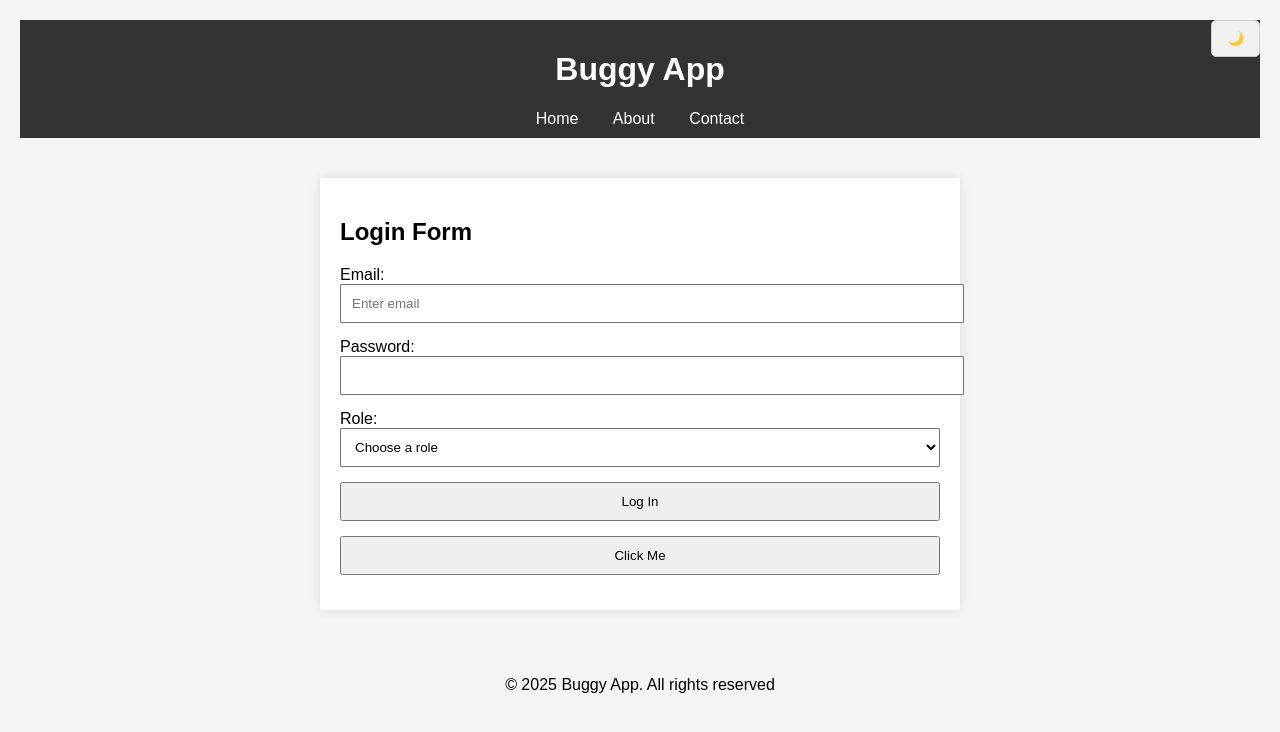
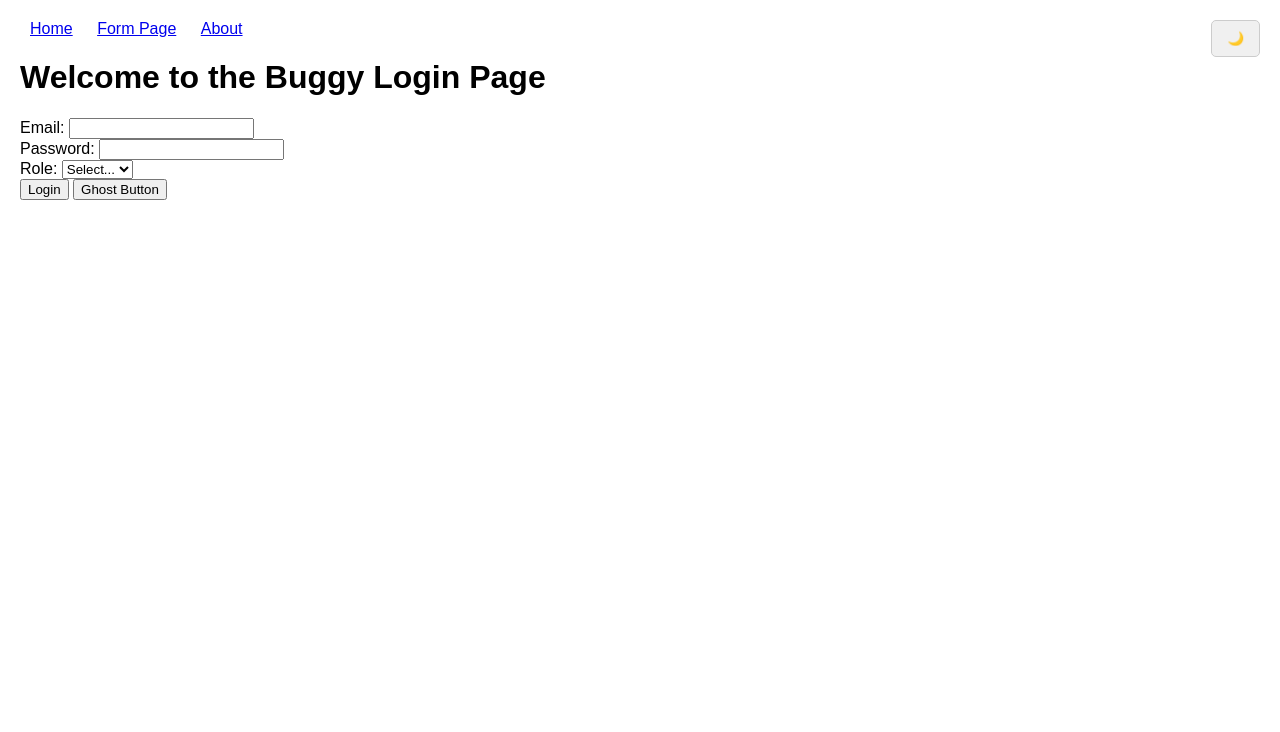
Before and after one commit to handpicked-cotton/QA-Web-App, a plain HTML site: page index.html in a window 1280 px wide. Drawn offline with Linux system fonts and the light colour scheme.

Commit message:
Update index.html

```diff
--- a/index.html
+++ b/index.html
@@ -7,114 +7,51 @@
   <style>
     body {
       font-family: Arial, sans-serif;
-      background-color: #f4f4f4;
-      margin: 0;
-      padding: 20px;
+      margin: 20px;
+      transition: background-color 0.3s, color 0.3s;
     }
-    header {
-      background-color: #333;
-      color: white;
-      padding: 10px;
-      text-align: center;
-    }
-    nav a {
-      color: white;
-      margin: 0 15px;
-      text-decoration: none;
-    }
-    nav a:hover {
-      text-decoration: underline;
-    }
-    main {
-      max-width: 600px;
-      margin: 40px auto;
-      background: white;
-      padding: 20px;
-      box-shadow: 0 0 10px rgba(0,0,0,0.1);
-    }
-    input, button, select {
-      display: block;
-      margin-bottom: 15px;
-      width: 100%;
-      padding: 10px;
+    .dark-theme {
+      background-color: #222;
+      color: #f0f0f0;
     }
     .error {
       color: red;
       font-size: 0.9em;
-      display: none;
     }
-    footer {
-      text-align: center;
-      padding: 10px;
-      margin-top: 20px;
+    nav a {
+      margin: 0 10px;
     }
   </style>
 </head>
 <body>
-  <header>
-    <h1>Buggy App</h1>
   <nav>
     <a href="#">Home</a>
-      <a href="brokenlink.html">About</a>
-      <a href="#contact">Contact</a>
+    <a href="form.html">Form Page</a>
+    <a href="about.html">About</a> <!-- Broken link -->
   </nav>
-  </header>
 
-  <main>
-    <h2>Login Form</h2>
+  <h1>Welcome to the Buggy Login Page</h1>
   <form id="loginForm">
+    <div>
       <label for="email">Email:</label>
-      <input type="text" id="email" name="email" placeholder="Enter email" />
-      <div id="emailError" class="error">Please enter a valid email.</div>
-
+      <input type="text" id="email" name="email" />
+      <div id="emailError" class="error"></div>
+    </div>
+    <div>
       <label for="password">Password:</label>
       <input type="password" id="password" name="password" />
-      <div id="passwordError" class="error">Password is required.</div>
-
+      <div id="passwordError" class="error"></div>
+    </div>
+    <div>
       <label for="role">Role:</label>
-      <select id="role">
-        <option>Choose a role</option>
+      <select id="role" name="role">
+        <option value="">Select...</option>
+        <option value="admin">Admin</option>
       </select>
-
-      <button type="submit">Log In</button>
+    </div>
+    <button type="submit">Login</button>
+    <button type="button" id="ghostBtn">Ghost Button</button>
   </form>
-
-    <button id="ghostBtn">Click Me</button>
-  </main>
-
-  <footer>
-    <p>© 2025 Buggy App. All rights reserved</p>
-  </footer>
-
-  <script>
-    document.getElementById('loginForm').addEventListener('submit', function(e) {
-      e.preventDefault();
-
-      const email = document.getElementById('email').value;
-      const password = document.getElementById('password').value;
-      let valid = true;
-
-      if (!email.includes('@')) {
-        document.getElementById('emailError').style.display = 'block';
-        valid = false;
-      }
-
-      if (password === '') {
-        document.getElementById('passwordError').style.display = 'block';
-        valid = false;
-      }
-
-      if (valid) {
-        alert('Login successful!');
-      }
-    });
-
-    // Ghost button behavior
-    document.getElementById('ghostBtn').addEventListener('click', function() {
-      console.log('Ghost button clicked');
-      // No visual feedback, no real function
-    });
-  </script>
 
   <!-- Theme Toggle Button -->
   <div style="position: fixed; top: 20px; right: 20px;">
@@ -124,19 +61,44 @@
   </div>
 
   <script>
+    document.getElementById('ghostBtn').addEventListener('click', () => {
+      console.log("Ghost button clicked"); // No visible action
+    });
+
+    document.getElementById('loginForm').addEventListener('submit', function(e) {
+      e.preventDefault();
+
+      const email = document.getElementById('email').value;
+      const password = document.getElementById('password').value;
+      const role = document.getElementById('role').value;
+
+      // Reset errors
+      document.getElementById('emailError').textContent = '';
+      document.getElementById('passwordError').textContent = '';
+
+      let hasError = false;
+      if (!email.includes('@')) {
+        document.getElementById('emailError').textContent = 'Invalid email format';
+        hasError = true;
+      }
+      if (password === '') {
+        document.getElementById('passwordError').textContent = 'Password cannot be empty';
+        hasError = true;
+      }
+
+      if (!hasError) {
+        alert('Logged in successfully!');
+      }
+    });
+
     const toggleBtn = document.getElementById('themeToggle');
     let darkMode = false;
 
     toggleBtn.addEventListener('click', () => {
       darkMode = !darkMode;
-
-    // BUG: This only toggles the icon but doesn't apply theme styles
-    toggleBtn.textContent = darkMode ? '🌞 ' : '🌙 ';
-
-    // Missing functionality:
-    // document.body.classList.toggle('dark-theme'); <-- should be here
+      toggleBtn.textContent = darkMode ? '🌞' : '🌙';
+      // BUG: theme not actually toggled
     });
   </script>
-
 </body>
 </html>
```
Lines whose indentation alone changed are shown as unchanged.
